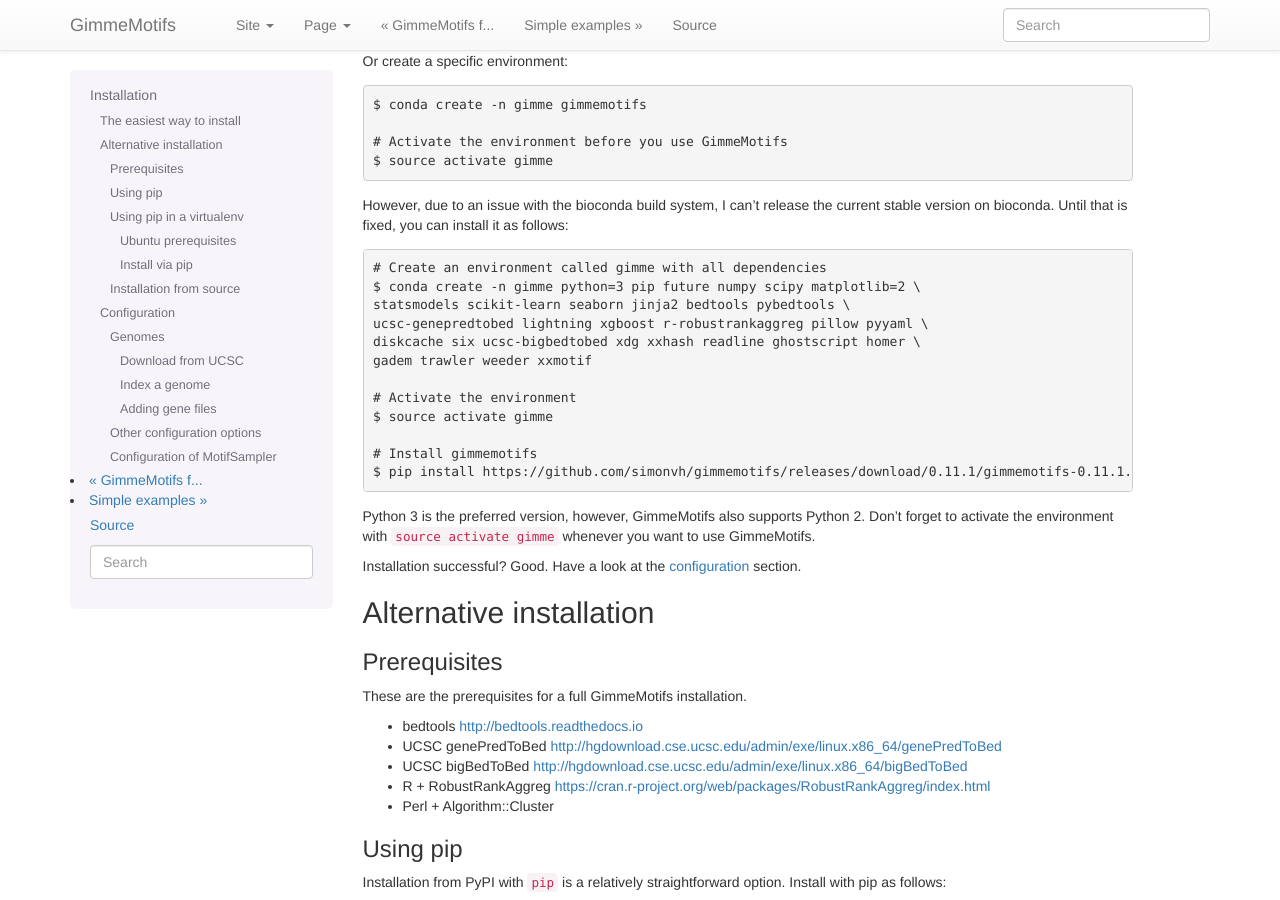
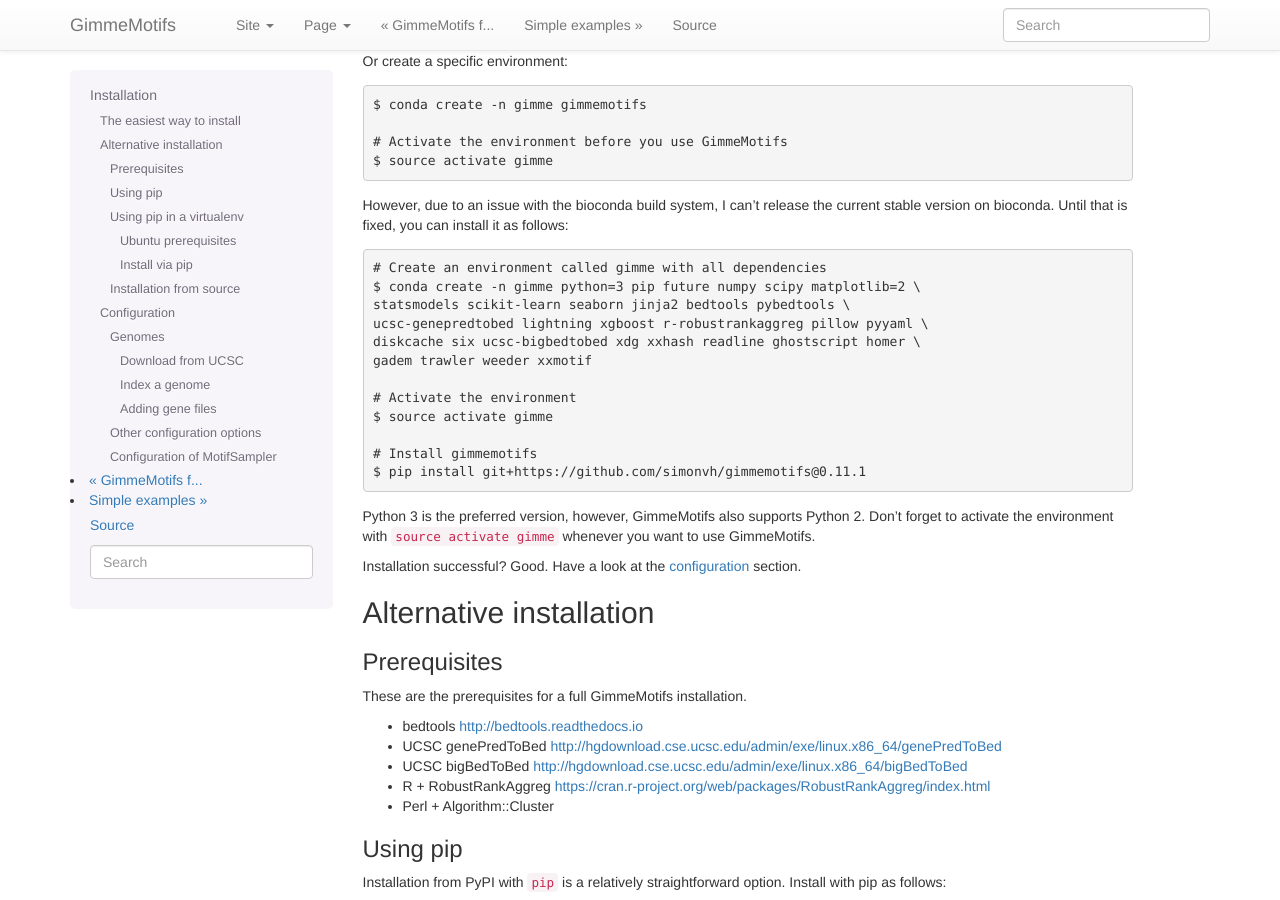
Before and after one commit to vanheeringen-lab/gimmemotifs, a Sphinx documentation site: the page built from docs/installation.rst, in a window 1280 px wide and 900 px high, scrolled down 392 px. Built offline with Sphinx 7.4.7, drawn with Linux system fonts in a browser that asks for light colours; pages that are not in the unit, such as notebooks, are missing from menus; the version number could not be read and is left out.

Commit message:
updated installation docs; closes #57

```diff
--- a/docs/installation.rst
+++ b/docs/installation.rst
@@ -55,7 +55,7 @@ follows:
     $ source activate gimme
 
     # Install gimmemotifs
-    $ pip install https://github.com/simonvh/gimmemotifs/releases/download/0.11.1/gimmemotifs-0.11.1.tar.gz
+    $ pip install git+https://github.com/simonvh/gimmemotifs@0.11.1
 
 Python 3 is the preferred version, however, GimmeMotifs also supports Python 2.
 Don't forget to activate the environment with ``source activate gimme`` whenever
```
Also changed, not shown: README.md (+1 -1 lines).
